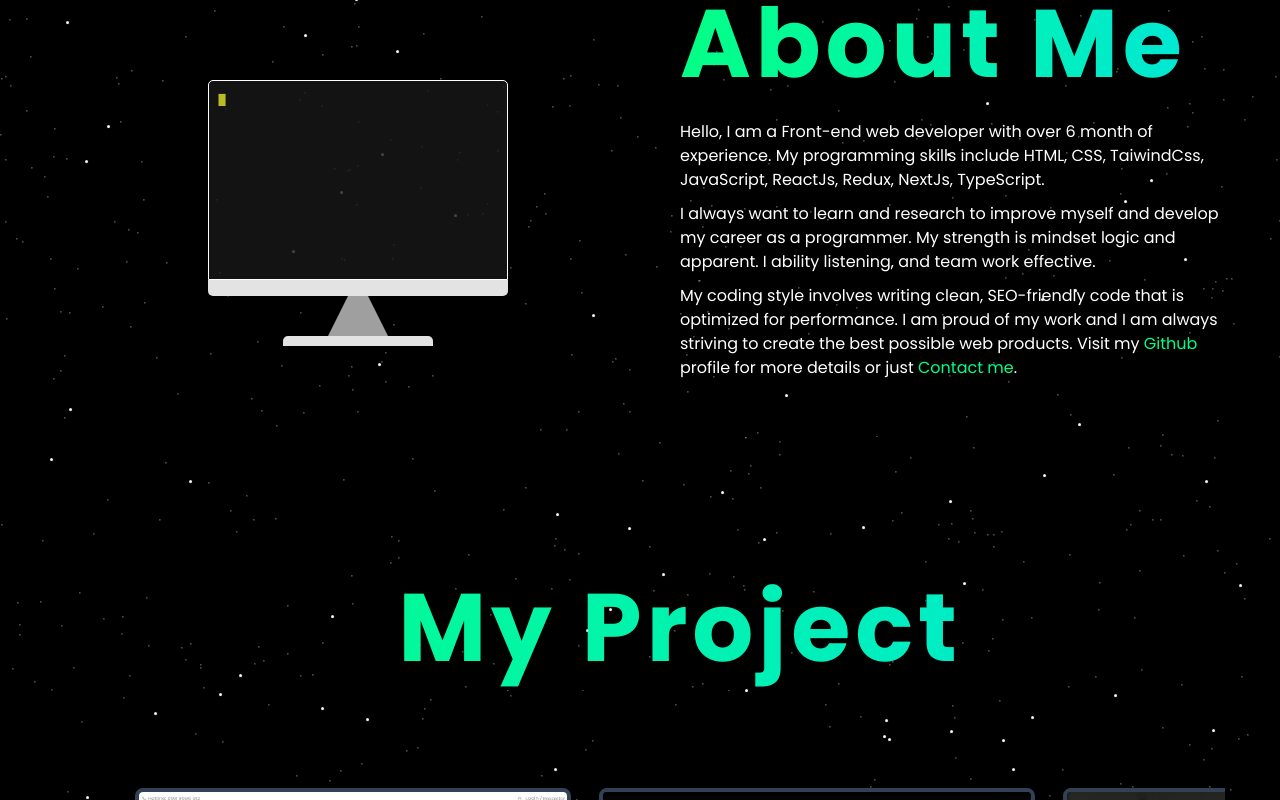
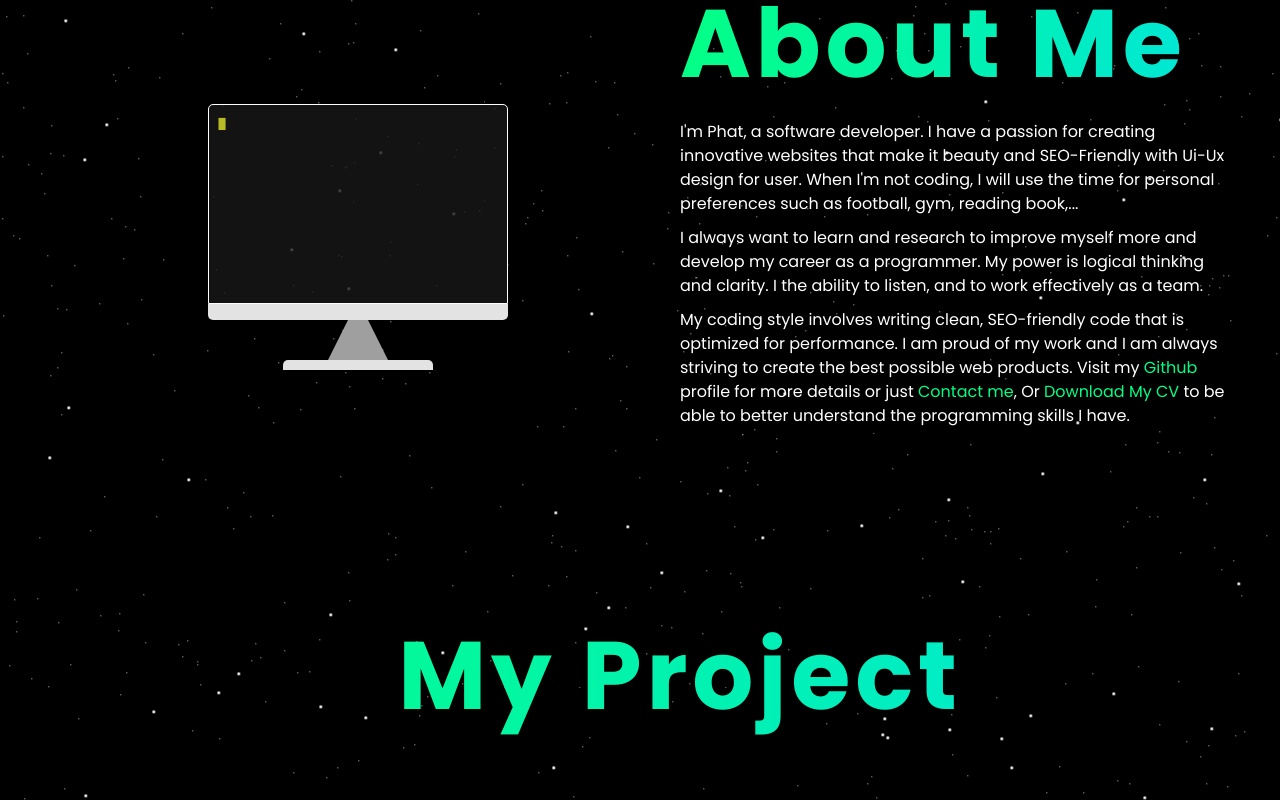
Before and after one commit to buithienphat/Portfolio, a React (Vite) app: page / in a window 1280 px wide. Shown: the part 840-1640 px from the top of the page. Built offline with nearby package versions, Linux system fonts and the light colour scheme; a web font is replaced by a local one.

Commit message:
update project

```diff
--- a/src/components/About/index.jsx
+++ b/src/components/About/index.jsx
@@ -21,14 +21,15 @@ const About = () => {
           About Me
         </h2>
         <p className="z-20">
-          Hello, I am a Front-end web developer with over 6 month of experience.
-          My programming skills include HTML, CSS, TaiwindCss, JavaScript,
-          ReactJs, Redux, NextJs, TypeScript.
+          I'm Phat, a software developer. I have a passion for creating
+          innovative websites that make it beauty and SEO-Friendly with Ui-Ux
+          design for user. When I'm not coding, I will use the time for personal
+          preferences such as football, gym, reading book,...
         </p>
         <p className="my-[10px]">
-          I always want to learn and research to improve myself and develop my
-          career as a programmer. My strength is mindset logic and apparent. I
-          ability listening, and team work effective.
+          I always want to learn and research to improve myself more and develop
+          my career as a programmer. My power is logical thinking and clarity. I
+          the ability to listen, and to work effectively as a team.
         </p>
         <p>
           My coding style involves writing clean, SEO-friendly code that is
@@ -58,7 +59,23 @@ const About = () => {
           >
             Contact me
           </a>
-          .
+          , Or{" "}
+          <a
+            className="contact text-[#00ff85]"
+            href="#"
+            target="_blank"
+            rel="noopener noreferrer"
+            onClick={(e) => {
+              e.preventDefault();
+              window.scrollTo({
+                top: document.querySelector("#contact").offsetTop,
+                behavior: "smooth",
+              });
+            }}
+          >
+            Download My CV
+          </a>{" "}
+          to be able to better understand the programming skills I have.
         </p>
       </div>
 
--- a/src/components/Contact/index.jsx
+++ b/src/components/Contact/index.jsx
@@ -20,15 +20,15 @@ const Contact = () => {
     try {
       const payload = { phone: "0374267700", name: "Phat", ...data };
       console.log("payload", payload);
-      axios.post("http://localhost:5555/users", payload);
+      // axios.post("http://localhost:5555/users", payload);
       setLoading(false);
       message.success(alert.success);
     } catch (error) {
       console.log("error", error);
+    } finally {
       setLoading(false);
+      reset();
     }
-
-    reset();
   };
 
   return (
--- a/src/contant/antMessage.js
+++ b/src/contant/antMessage.js
@@ -1,5 +1,5 @@
 export const alert = {
-    success: "Submit success! Thank you",
-    fail: "",
-    info: "",
+  success: "Thank you so much!!! I will contact you",
+  fail: "",
+  info: "",
 };
```
Also changed, not shown: 1 other file (tests, documents, lock files or other folders).
